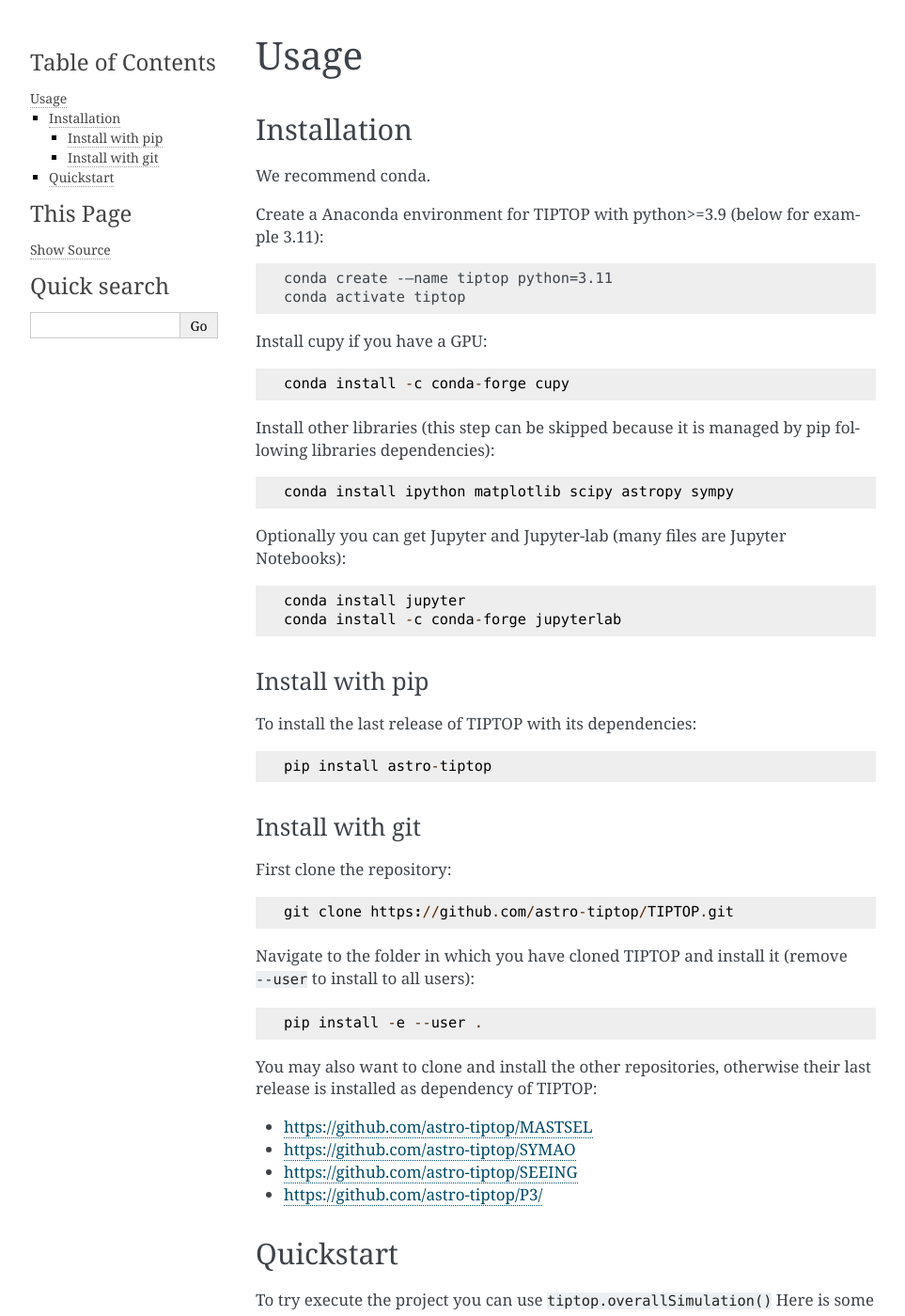
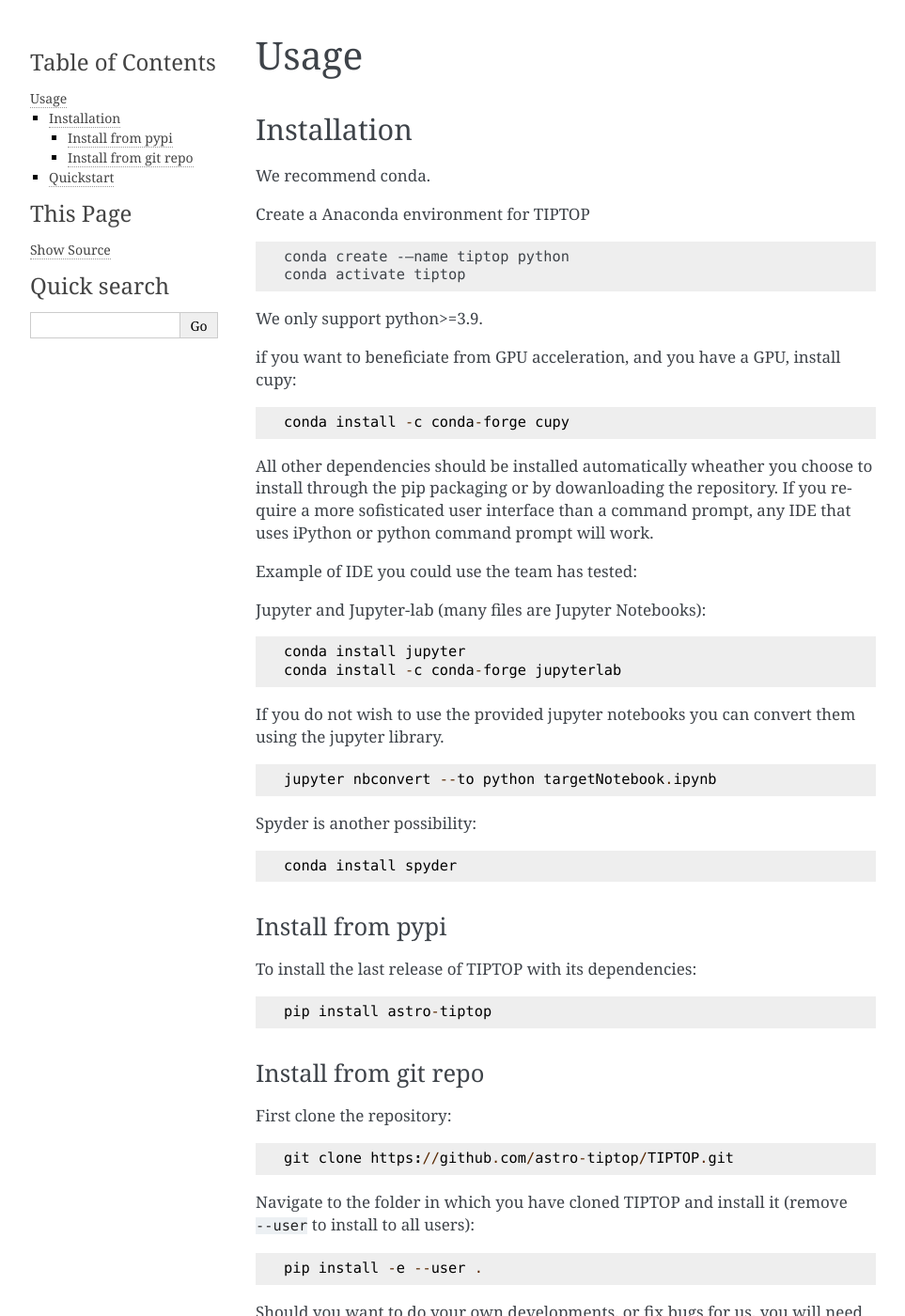
Before and after one commit to astro-tiptop/TIPTOP, a Sphinx documentation site: the page built from docs/source/usage.rst, in a window 1280 px wide and 1400 px high. Shown: the whole window at 94% size, without its empty margins (148-1111 px from the left). Built offline with Sphinx 7.4.7, drawn with Linux system fonts in a browser that asks for light colours; the version number could not be read and is left out; some of the changed text lies outside the part shown.

Commit message:
Resolve conflict from merging (GA)'s changes

```diff
--- a/docs/source/usage.rst
+++ b/docs/source/usage.rst
@@ -8,35 +8,44 @@ Installation
 
 We recommend conda.
 
-Create a Anaconda environment for TIPTOP with python>=3.9 (below for example
-3.11)::
+Create a Anaconda environment for TIPTOP ::
 
-   conda create -–name tiptop python=3.11
+   conda create -–name tiptop python
    conda activate tiptop
 
-Install cupy if you have a GPU::
+We only support python>=3.9.
+
+if you want to beneficiate from GPU acceleration, and you have a GPU, install cupy::
 
    conda install -c conda-forge cupy
 
-Install other libraries (this step can be skipped because it is managed by pip following libraries dependencies)::
+All other dependencies should be installed automatically wheather you choose to install through the pip packaging or by dowanloading the repository.
+If you require a more sofisticated user interface than a command prompt, any IDE that uses iPython or python command prompt will work.
 
-   conda install ipython matplotlib scipy astropy sympy
+Example of IDE you could use the team has tested:
 
-Optionally you can get Jupyter and Jupyter-lab (many files are Jupyter
-Notebooks)::
+Jupyter and Jupyter-lab (many files are Jupyter Notebooks)::
 
    conda install jupyter
    conda install -c conda-forge jupyterlab
 
-Install with pip
-^^^^^^^^^^^^^^^^
+If you do not wish to use the provided jupyter notebooks you can convert them using the jupyter library. ::
+
+   jupyter nbconvert --to python targetNotebook.ipynb
+
+Spyder is another possibility::
+
+   conda install spyder
+
+Install from pypi
+^^^^^^^^^^^^^^^^^
 
 To install the last release of TIPTOP with its dependencies::
 
    pip install astro-tiptop
 
-Install with git
-^^^^^^^^^^^^^^^^
+Install from git repo
+^^^^^^^^^^^^^^^^^^^^^
 
 First clone the repository::
 
@@ -47,8 +56,7 @@ Navigate to the folder in which you have cloned TIPTOP and install it (remove
 
    pip install -e --user .
 
-You may also want to clone and install the other repositories, otherwise their
-last release is installed as dependency of TIPTOP:
+Should you want to do your own developments, or fix bugs for us, you will need to download and install the following libraries.
 
 - https://github.com/astro-tiptop/MASTSEL
 - https://github.com/astro-tiptop/SYMAO
@@ -57,6 +65,17 @@ last release is installed as dependency of TIPTOP:
 
 Quickstart
 ----------
+We recommand you first try your instalation of tiptop with the provided example TIPTOP-EXAMPLE.py or TIPTOP-EXAMPLE.ipynb if you use jupyter
+If you installed from the repository, open a command prompt (you need the anaconda power shell in windows) and navigate to the repository ::
+
+   conda activate tiptop
+   python TIPTOP-EXAMPLE.py
+
+If it executes without an error message your installation was sucessfull.
+
+If you installed from pypi either you download the example script from the repository with the example parameter files or you use the following minimal working example.
+
+first you need a minimum working parameter file.
 
 To try execute the project you can use ``tiptop.overallSimulation()``
 Here is some example code to use it:
```
